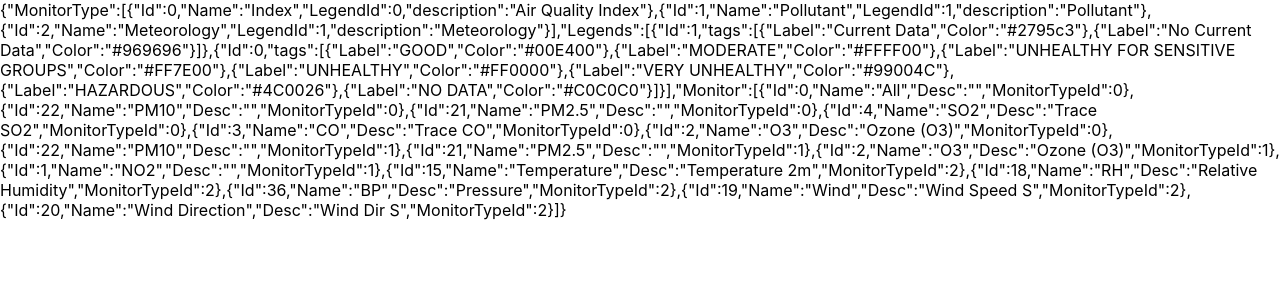
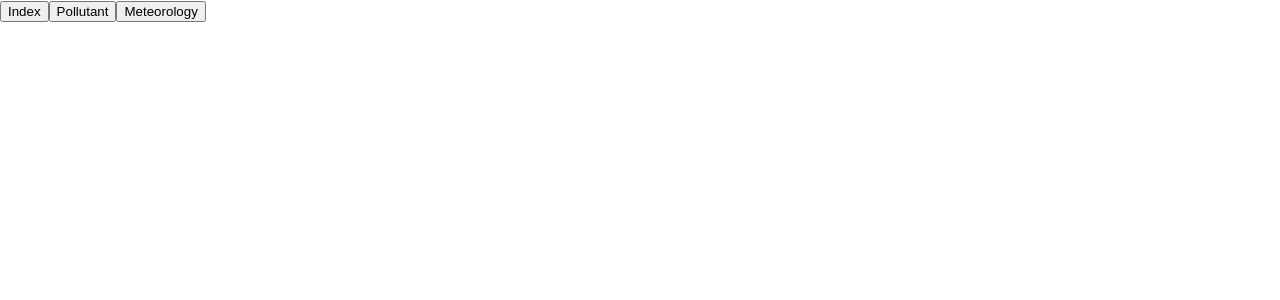
Before and after one commit to YotamGit/Envitech-Web-Assignment, a React (Create React App) app in the folder envitech-web-app/: page / in a window 1280 px wide. Shown: the top 300 px of the page. Built offline with nearby package versions, Linux system fonts and the light colour scheme.

Commit message:
add dynamic monitor type button generation

```diff
--- a/envitech-web-app/src/App.js
+++ b/envitech-web-app/src/App.js
@@ -1,9 +1,11 @@
 import "./App.css";
+import "../src/components/MenuButton";
 
 import { useState, useEffect } from "react";
+import MenuButton from "../src/components/MenuButton";
 
 function App() {
-  const [data, setData] = useState();
+  const [data, setData] = useState([]);
 
   const getData = async () => {
     return await fetch("/Legends.json", {
@@ -21,7 +23,15 @@ function App() {
     })();
   }, []);
 
-  return <div>{JSON.stringify(data)}</div>;
+  return (
+    <div>
+      <div className="monitor-types-container">
+        {data.MonitorType?.map((type) => (
+          <MenuButton key={type.Id} onclick={null} text={type.Name} />
+        ))}
+      </div>
+    </div>
+  );
 }
 
 export default App;
--- /dev/null
+++ b/envitech-web-app/src/components/MenuButton.jsx
@@ -0,0 +1,5 @@
+const MenuButton = ({ onClick, text }) => {
+  return <button onClick={onClick}>{text}</button>;
+};
+
+export default MenuButton;
```
